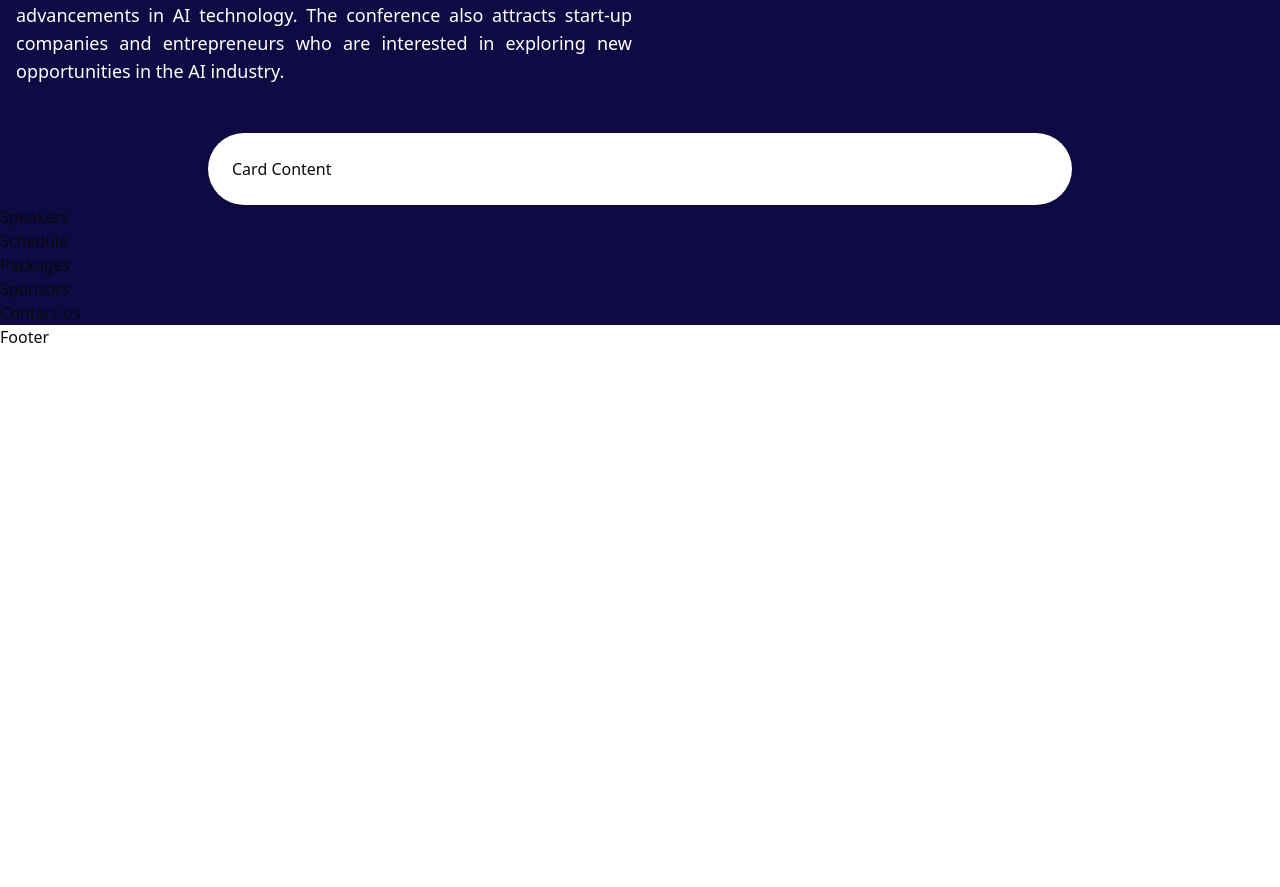
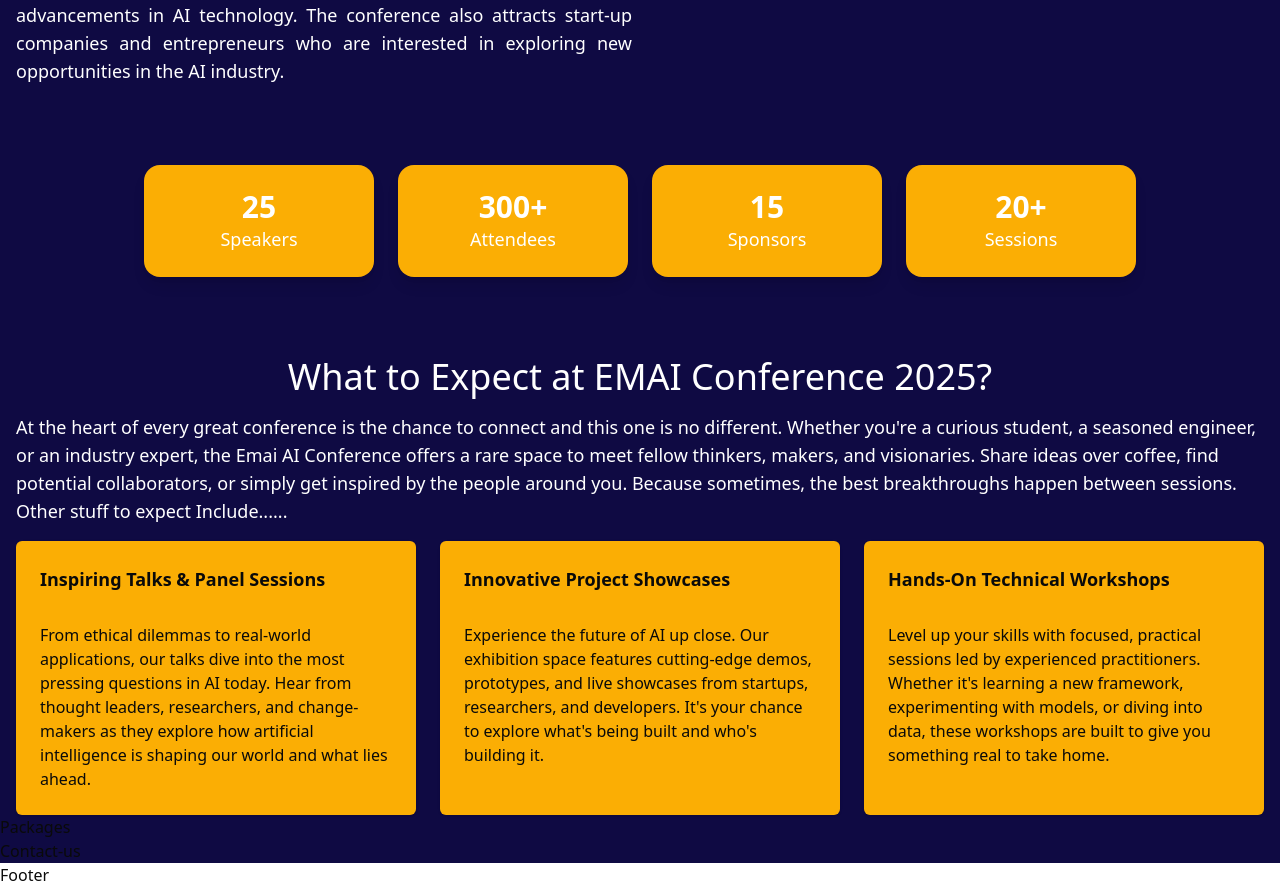
Before and after one commit to EnhanceMind-AI/conference-website-2025, a Next.js app: page / in a window 1280 px wide. Shown: the part 1183-2070 px from the top of the page. Before the commit the page ends 1532 px from the top, so only its background shows below. Built offline with nearby package versions, Linux system fonts and the light colour scheme.

Commit message:
feat(About): added animated stats with react-countup, drafted conference expectations sections

```diff
--- a/app/page.tsx
+++ b/app/page.tsx
@@ -2,19 +2,19 @@ import About from "@/components/sections/About";
 import ContactUs from "@/components/sections/Contact-Us";
 import Hero from "@/components/sections/Hero";
 import Packages from "@/components/sections/Packages";
-import Schedule from "@/components/sections/Schedule";
-import Speakers from "@/components/sections/Speakers";
-import Sponsors from "@/components/sections/Sponsors";
+// import Schedule from "@/components/sections/Schedule";
+// import Speakers from "@/components/sections/Speakers";
+// import Sponsors from "@/components/sections/Sponsors";
 
 export default function Home() {
   return (
     <div className="bg-[#0F0A43]">
       <Hero />
       <About />
-      <Speakers />
-      <Schedule />
+      {/* <Speakers /> */}
+      {/* <Schedule /> */}
       <Packages />
-      <Sponsors />
+      {/* <Sponsors /> */}
       <ContactUs />
     </div>
   );
--- a/components/sections/About.tsx
+++ b/components/sections/About.tsx
@@ -1,8 +1,25 @@
-import { Card, CardContent } from "@/components/ui/card"
+'use client'
+
+import { Card, CardContent, CardHeader, CardTitle } from "@/components/ui/card"
+import CountUp from "react-countup";
+import { useInView } from "react-intersection-observer";
+
+const stats = [
+    { label: "Speakers", value: 25 },
+    { label: "Attendees", value: 300 },
+    { label: "Sponsors", value: 15 },
+    { label: "Sessions", value: 20 },
+];
 
 export default function About() {
+
+    const { ref, inView } = useInView({
+        triggerOnce: false,
+        threshold: 0.2
+    })
+
     return (
-        <div className='max-w-7xl mx-auto px-4'>
+        <div ref={ref} className='max-w-7xl mx-auto px-4'>
             <div className="grid grid-cols-1 sm:grid-cols-2 gap-4 my-12">
                 <div className="about">
                     <h1 className='text-left text-4xl text-white mb-2'>About EMAI Conference</h1>
@@ -20,12 +37,82 @@ export default function About() {
             </div>
 
             <div className="insights-card">
-                <Card className="rounded-full mx-48">
-                    <CardContent>
-                        <p>Card Content</p>
-                    </CardContent>
-                </Card>
+                <div className="grid grid-cols-1 sm:grid-cols-4 gap-6 mx-32 my-20">
+                    {stats.map((stat, i) => (
+                        <Card key={i} className="rounded-2xl bg-[#FBAE04] shadow-lg flex items-center justify-center">
+                            <CardContent className="flex flex-col items-center">
+                                <span className="text-3xl font-bold text-white">
+                                    {/* Animate only when in view */}
+                                    {inView ? (
+                                        <CountUp
+                                            start={0}
+                                            end={stat.value}
+                                            duration={4} // Animation time in seconds
+                                            delay={1}
+                                        />
+                                    ) : (
+                                        0 // Static zero before entering view
+                                    )}
+                                    {stat.label === "Attendees" && "+"}
+                                    {stat.label === "Sessions" && "+"}
+                                </span>
+                                <span className="text-lg text-white">{stat.label}</span>
+                            </CardContent>
+                        </Card>
+                    ))}
+                </div>
             </div>
-        </div>
+
+            <div className="what2expect">
+                <h2 className="text-center text-4xl text-white">What to Expect at EMAI Conference 2025?</h2>
+                <p className="text-white text-lg mt-4">
+                    At the heart of every great conference is the chance to connect  and this one is no different.
+                    Whether you&apos;re a curious student, a seasoned engineer, or an industry expert, the Emai AI Conference offers a rare space to meet fellow thinkers, makers, and visionaries.
+                    Share ideas over coffee, find potential collaborators, or simply get inspired by the people around you.
+                    Because sometimes, the best breakthroughs happen between sessions. Other stuff to expect Include......
+                </p>
+            </div>
+
+            <div className="exCards">
+                <div className="grid grid-cols-1 sm:grid-cols-2 lg:grid-cols-3 gap-6 mt-4">
+                    <Card className="rounded-sm bg-[#FBAE04]">
+                        <CardHeader>
+                            <CardTitle className="text-lg">Inspiring Talks & Panel Sessions</CardTitle>
+                        </CardHeader>
+                        <CardContent>
+                            <p>
+                                From ethical dilemmas to real-world applications, our talks dive into the most pressing questions in AI today.
+                                Hear from thought leaders, researchers, and change-makers as they explore how artificial intelligence is shaping our world and what lies ahead.
+                            </p>
+                        </CardContent>
+                    </Card>
+
+                    <Card className="rounded-sm bg-[#FBAE04]">
+                        <CardHeader>
+                            <CardTitle className="text-lg">Innovative Project Showcases</CardTitle>
+                        </CardHeader>
+                        <CardContent>
+                            <p>
+                                Experience the future of AI up close.
+                                Our exhibition space features cutting-edge demos, prototypes, and live showcases from startups, researchers, and developers.
+                                It&apos;s your chance to explore what&apos;s being built and who&apos;s building it.
+                            </p>
+                        </CardContent>
+                    </Card>
+
+                    <Card className="rounded-sm bg-[#FBAE04]">
+                        <CardHeader>
+                            <CardTitle className="text-lg">Hands-On Technical Workshops</CardTitle>
+                        </CardHeader>
+                        <CardContent>
+                            <p>
+                                Level up your skills with focused, practical sessions led by experienced practitioners.
+                                Whether it&apos;s learning a new framework, experimenting with models, or diving into data, these workshops are built to give you something real to take home.
+                            </p>
+                        </CardContent>
+                    </Card>
+                </div>
+            </div>
+        </div >
     )
 }
--- a/components/sections/Hero.tsx
+++ b/components/sections/Hero.tsx
@@ -35,25 +35,25 @@ export default function Hero() {
             <div className="max-w-7xl mx-auto px-4 grid grid-cols-1 sm:grid-cols-3 gap-6 my-12">
                 <Card className="bg-[#FBAE04] rounded-bl-xl rounded-tr-xl">
                     <CardContent className="flex flex-row items-center gap-3">
-                        <p className="text-lg">All Invited</p>
+                        <p className="text-lg font-medium">All Invited</p>
                         <div className="w-0.5 h-10 bg-white mx-2" />
-                        <User className="size-9" />
+                        <User className="size-10" />
                     </CardContent>
                 </Card>
 
                 <Card className="bg-[#FBAE04] rounded-bl-xl rounded-tr-xl">
                     <CardContent className="flex flex-row items-center gap-3">
-                        <p className="text-lg">September 2025</p>
+                        <p className="text-lg font-medium">September 2025</p>
                         <div className="w-0.5 h-10 bg-white mx-2" />
-                        <CalendarDays className="size-9" />
+                        <CalendarDays className="size-10" />
                     </CardContent>
                 </Card>
 
                 <Card className="bg-[#FBAE04] rounded-bl-xl rounded-tr-xl">
                     <CardContent className="flex flex-row items-center gap-3">
-                        <p className="text-lg">Dar Es Salaam</p>
+                        <p className="text-lg font-medium">Dar Es Salaam</p>
                         <div className="w-0.5 h-10 bg-white mx-2" />
-                        <MapPinned className="size-9" />
+                        <MapPinned className="size-10" />
                     </CardContent>
                 </Card>
             </div>
--- a/package.json
+++ b/package.json
@@ -16,7 +16,9 @@
     "lucide-react": "^0.536.0",
     "next": "15.4.5",
     "react": "19.1.0",
+    "react-countup": "^6.5.3",
     "react-dom": "19.1.0",
+    "react-intersection-observer": "^9.16.0",
     "tailwind-merge": "^3.3.1",
     "typewriter-effect": "^2.22.0"
   },
```
Also changed, not shown: 1 other file (tests, documents, lock files or other folders).
